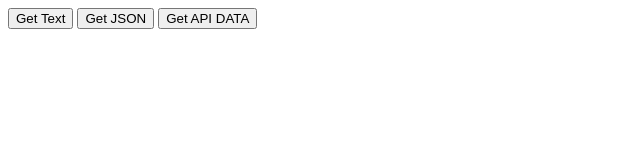
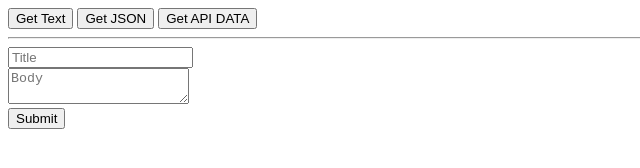
Before and after one commit to ztrabzada1988/api, a plain HTML site: page index.html in a window 1280 px wide. Shown: the whole page, without its empty margins (0-640 px from the left). Drawn offline with Linux system fonts and the light colour scheme.

Commit message:
add post request functionality to the API

```diff
--- a/index.html
+++ b/index.html
@@ -10,7 +10,17 @@
     <button id="getText">Get Text</button>
     <button id="getUsers">Get JSON</button>
     <button id="getPosts">Get API DATA</button>
+    <hr />
     <div id="output"></div>
+    <form id="addPost">
+      <div>
+        <input type="text" id="title" placeholder="Title" />
+      </div>
+      <div>
+        <textarea id="body" placeholder="Body"></textarea>
+      </div>
+      <input type="submit" value="Submit" />
+    </form>
     <script>
       document.getElementById("getText").addEventListener("click", getText);
       document.getElementById("getUsers").addEventListener("click", getUsers);
```
